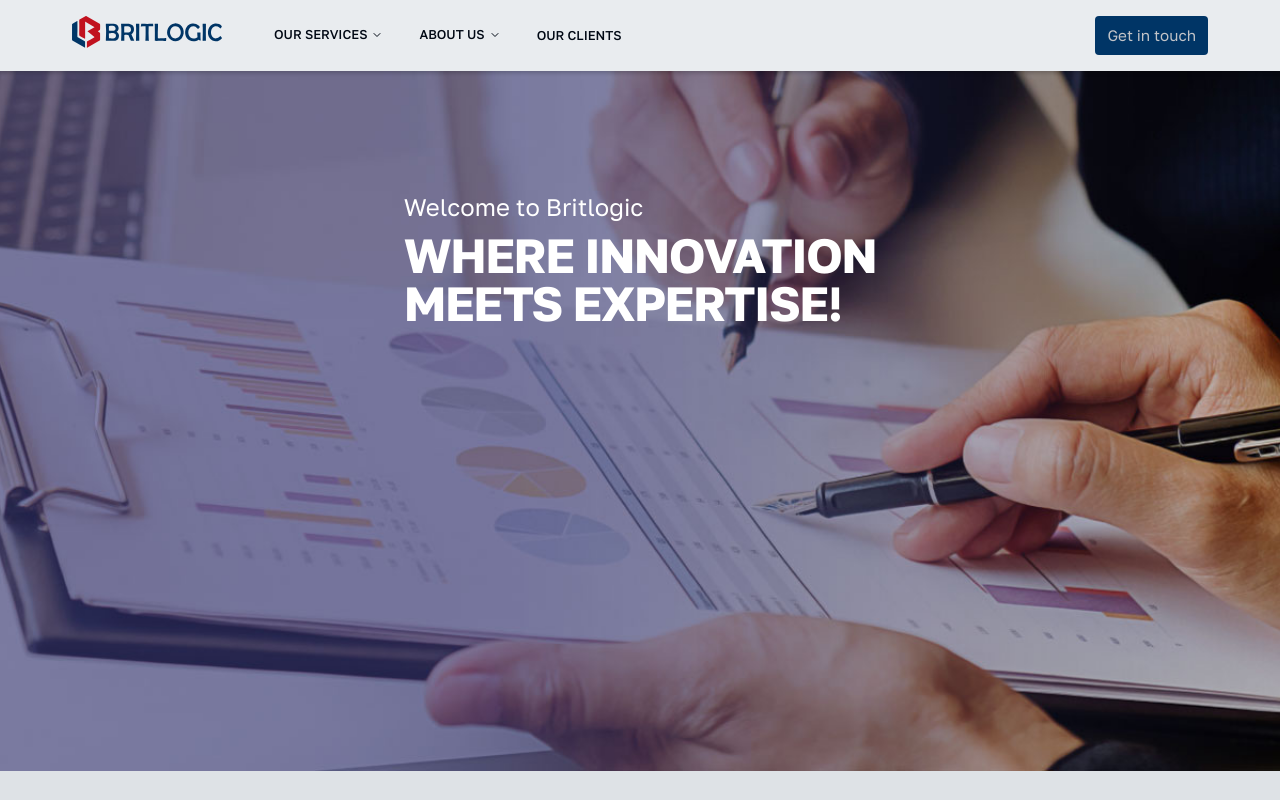
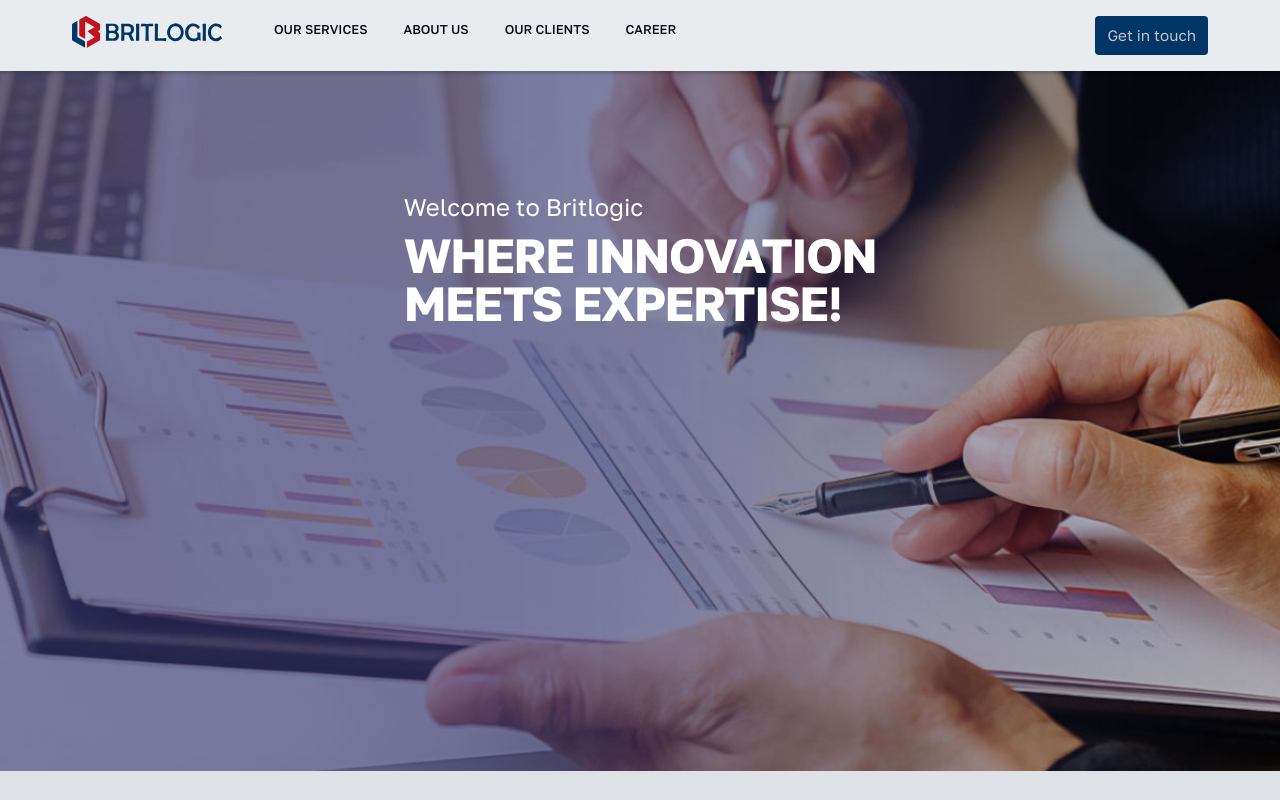
Before and after one commit to Britlogic-Tech/frontend, a Next.js app: page / in a window 1280 px wide. Shown: the top 800 px of the page. Built offline with nearby package versions, Linux system fonts and the light colour scheme.

Commit message:
remove navigation dropdown

```diff
--- a/src/data/navigation.ts
+++ b/src/data/navigation.ts
@@ -11,13 +11,11 @@ export const navigationData: NavigationData[] = [
 	{
 		title: "Our services",
 		url: "/services",
-		viewName: "NavBarServices",
 		items: gatNavigationDataItems(),
 	},
 	{
 		title: "About us",
 		url: "/about",
-		viewName: "NavBarAboutUs",
 		items: [
 			{
 				title: "About BritLogic",
@@ -37,4 +35,5 @@ export const navigationData: NavigationData[] = [
 		],
 	},
 	{ title: "Our clients", url: "/clients" },
+	{ title: "Career", url: "/career" },
 ];
```
